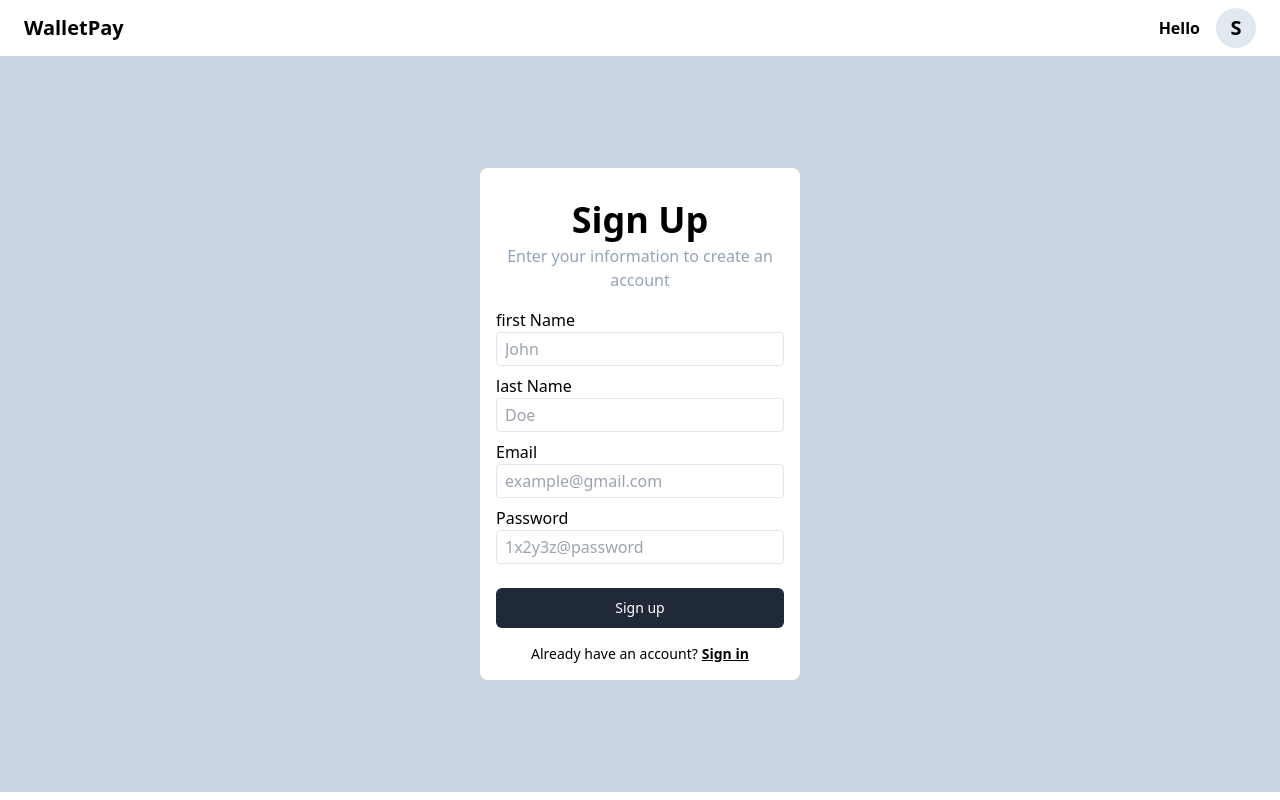
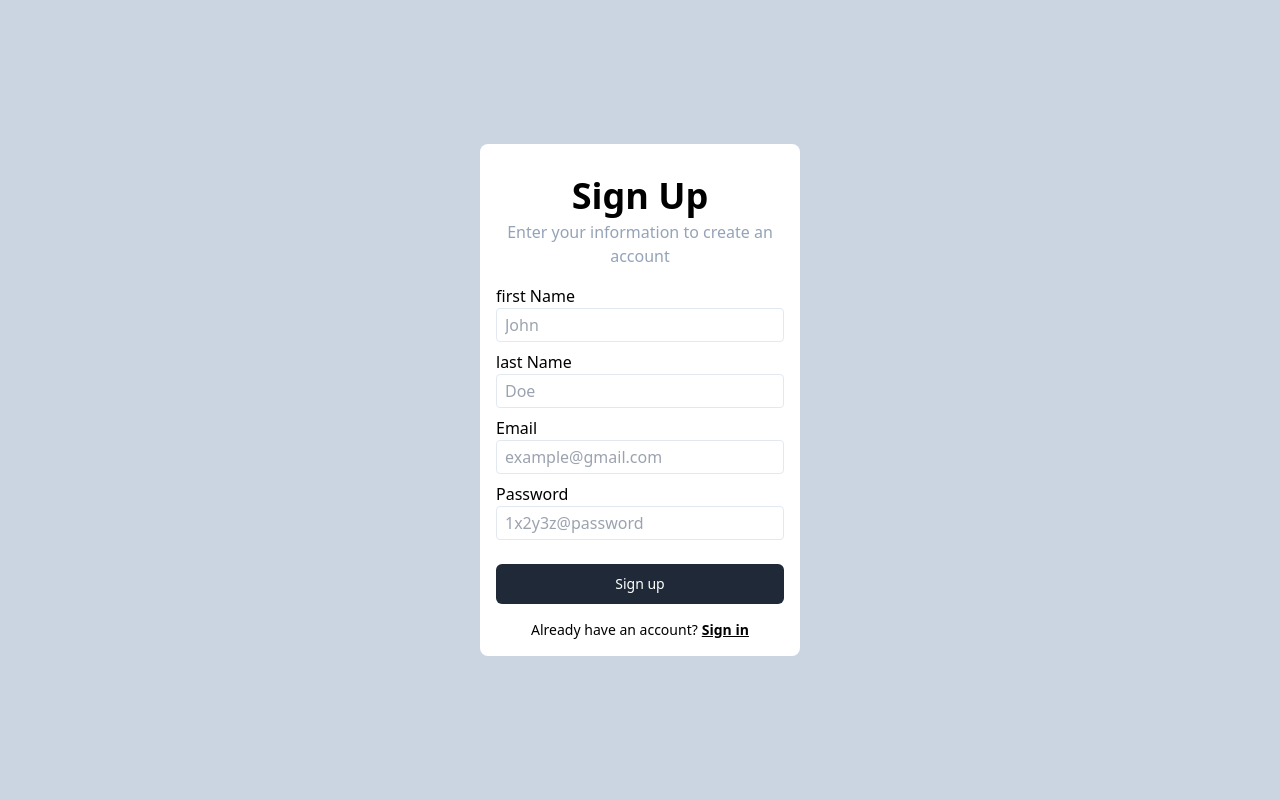
Before and after one commit to sachinDev07/WalletPay-Mern, a React (Vite) app in the folder frontend/: page / in a window 1280 px wide. Built offline with nearby package versions, Linux system fonts and the light colour scheme.

Commit message:
fixes header component conditionally

```diff
--- a/frontend/src/App.tsx
+++ b/frontend/src/App.tsx
@@ -1,11 +1,13 @@
-import { Outlet } from "react-router-dom";
+import { Outlet, useLocation } from "react-router-dom";
 
 import Header from "./components/Header";
 
 function App() {
+  const location = useLocation();
+  const displayHeader = !["/", "/signin"].includes(location.pathname);
   return (
     <>
-      <Header />
+      {displayHeader && <Header />}
       <Outlet />
     </>
   );
--- a/frontend/src/pages/SignIn.tsx
+++ b/frontend/src/pages/SignIn.tsx
@@ -6,7 +6,7 @@ import SubHeading from "../components/SubHeading";
 
 const SignIn = () => {
   return (
-    <div className="bg-slate-300 h-[92vh] flex justify-center">
+    <div className="bg-slate-300 h-screen flex justify-center">
       <div className="flex flex-col justify-center">
         <div className="rounded-lg bg-white w-80 p-2 h-max px-4">
           <Heading label={"Sign In"} />
--- a/frontend/src/pages/SignUp.tsx
+++ b/frontend/src/pages/SignUp.tsx
@@ -6,7 +6,7 @@ import SubHeading from "../components/SubHeading";
 
 const SignUp = () => {
   return (
-    <div className="bg-slate-300 h-[92vh] flex justify-center">
+    <div className="bg-slate-300 h-screen flex justify-center">
       <div className="flex flex-col justify-center">
         <div className="rounded-lg bg-white w-80 p-2 h-max px-4">
           <Heading label={"Sign Up"} />
```
